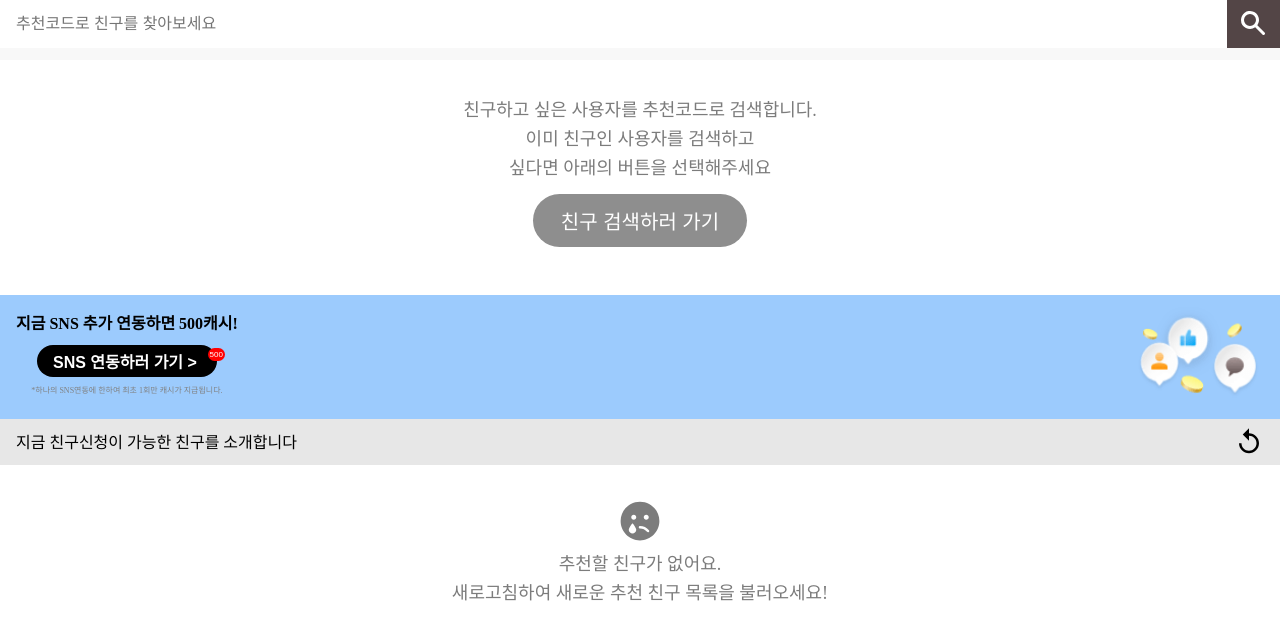
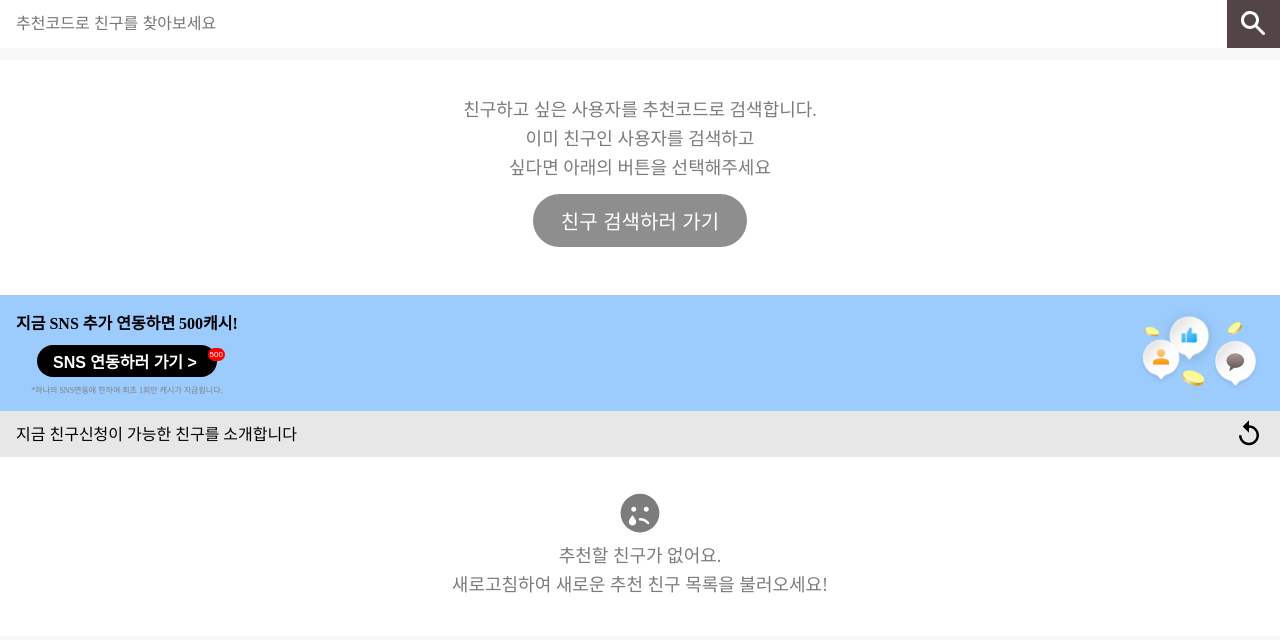
Before and after one commit to Frontend-geonu/onboarding, a Next.js app: page /friend in a window 1280 px wide. Shown: the top 640 px of the page. Built offline with nearby package versions, Linux system fonts and the light colour scheme.

Commit message:
fix(ranking) : 작은화면에서 요소의 위치 망가지는 현상 수정

```diff
--- a/src/app.components/sns/style.ts
+++ b/src/app.components/sns/style.ts
@@ -2,7 +2,7 @@ import styled from 'styled-components';
 
 export const Wrapper = styled.div`
   background-color: rgb(156, 203, 253);
-  height: 108px;
+
   padding: 8px 16px;
 
   display: flex;
@@ -11,9 +11,7 @@ export const Wrapper = styled.div`
 
 export const Writing = styled.div``;
 
-export const Painting = styled.img`
-  width: 128px;
-`;
+export const Painting = styled.img``;
 
 export const Notice = styled.div`
   font-weight: 500;
```
